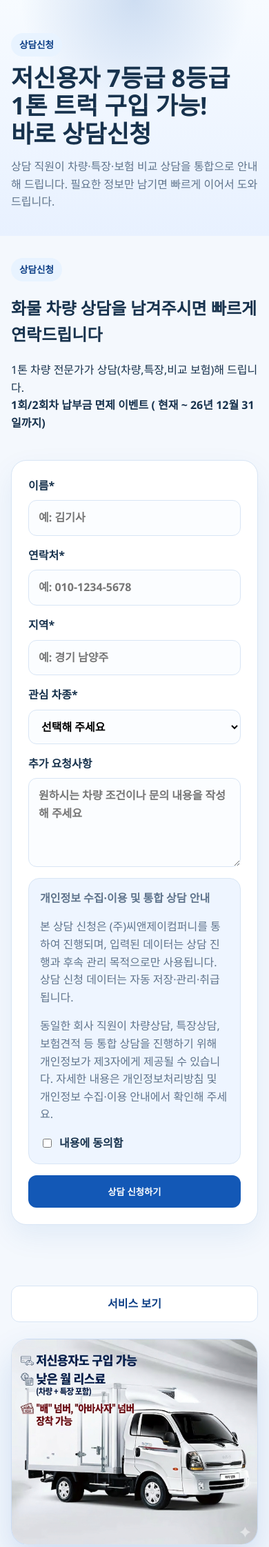
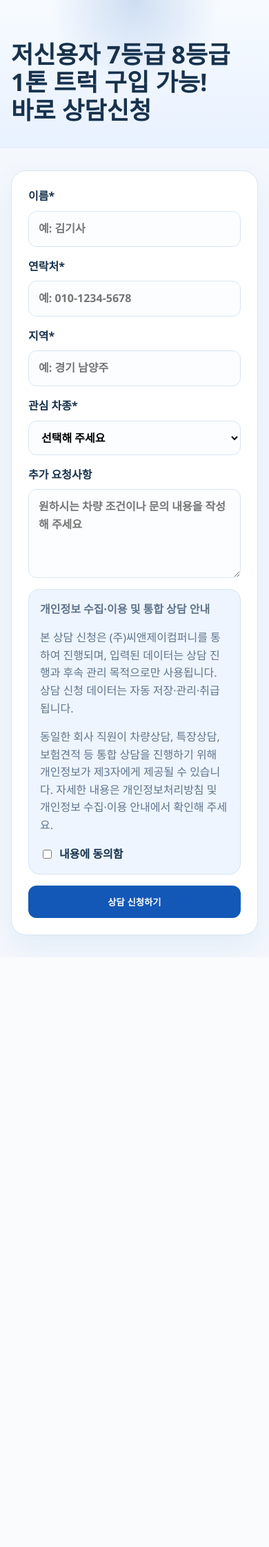
Before and after one commit to sujinchoo/Promotion_Truck_Platform, a Flask app: page /mobile in a window 390 px wide. Shown: the top 2243 px of the page at 69% size. After the commit the page ends 1377 px from the top, so only its background shows below. Run offline with Flask 3, Linux system fonts and the light colour scheme.

Commit message:
Simplify mobile landing by removing extra sections before lead form

```diff
--- a/templates/mobile.html
+++ b/templates/mobile.html
@@ -3,76 +3,15 @@
 {% block content %}
 <section class="hero mobile-hero compact-hero mobile-landing-shell">
     <div class="container narrow-container">
-        <span class="eyebrow">상담신청</span>
         <h1>저신용자 7등급 8등급 <br>1톤 트럭 구입 가능!<br>바로 상담신청</h1>
-        <p class="hero-text">상담 직원이 차량·특장·보험 비교 상담을 통합으로 안내해 드립니다. 필요한 정보만 남기면 빠르게 이어서 도와드립니다.</p>
     </div>
 </section>
 
 <section id="consult" class="section consult-section compact-section mobile-consult">
     <div class="container narrow-container consult-grid single-column">
-        <div>
-            <span class="eyebrow">상담신청</span>
-            <h2>화물 차량 상담을 남겨주시면 빠르게 연락드립니다</h2>
-            <p>1톤 차량 전문가가 상담(차량,특장,비교 보험)해 드립니다.<br><strong> 1회/2회차 납부금 면제 이벤트 ( 현재 ~ 26년 12월 31일까지)</strong></p>
-        </div>
         {% with landing_page='mobile_ad' %}
             {% include "partials/consult_form.html" %}
         {% endwith %}
     </div>
 </section>
-
-<section class="section compact-section mobile-hero-followup">
-    <div class="container narrow-container">
-        <div class="hero-actions stacked-mobile-actions">
-            <a class="btn btn-secondary full-mobile" href="#mobile-benefits">서비스 보기</a>
-        </div>
-        <div class="mobile-hero-visual">
-            <img src="{{ url_for('static', filename=hero_image_path) }}" alt="모바일 랜딩 화물 차량 상담 이미지">
-        </div>
-    </div>
-</section>
-
-<section id="mobile-benefits" class="section compact-section mobile-benefits-section">
-    <div class="container narrow-container">
-        <div class="section-head mobile-benefits-head">
-            <span class="eyebrow">상담 전에 확인해 보세요</span>
-            <h2>한 번의 접수로 통합 상담까지 연결됩니다</h2>
-            <p>차량 상담만이 아니라 특장, 보험 비교견적, 운용리스 구조까지 한 번에 상담해드립니다.</p>
-        </div>
-        <div class="mobile-hook-card">
-            <div>
-                <strong>지금 신청하면 이런 점이 좋습니다.</strong>
-                <ul>
-                    <li><strong>첫번째 1회차 납부금 면제 이벤트 ( 현재 ~ )</strong></li>
-                    <li>신차, 중고차 구매 안되는 저신용자도 차량 구입을 도와 드립니다!</li>
-                    <li>고객 상황에 맞는 차종과 월리스비용 안내</li>
-                    <li>고객님의 담당자가 상담 이력을 이어서 관리</li>
-                    <li>상담 신청 내용은 자동 저장되어 누락 없이 후속 안내</li>
-                </ul>
-            </div>
-            <a class="btn btn-primary" href="#consult">상담 바로 신청</a>
-        </div>
-        <div class="card-grid one mobile-benefit-cards">
-            <article class="info-card accent-card">
-                <h3>화물차 리스 안내</h3>
-                <p>이용자명의 리스로 개인/법인사업자<br>
-                할부 대비 초기 비용이 저렴.<br>
-                "부가세 조기환급"으로 운영비용 확보가능<br>
-                특장까지 포함하여 "저렴한 리스 비용" 산정<br>
-                영업용 "아바사자","배" 넘버 장착 가능</p>
-            </article>
-            <article class="info-card accent-card">
-                <h3>운영 관리</h3>
-                <p>VIP 관리 서비스로 차량 출고 전후 모니터링<br>
-                매년 보험료 갱신 안내 및 비교 견적 제공<br>
-                GPS 를 활용한 차량 관리 지원(법인 차량 / GPS FLEET 서비스 가입시)</p>
-            </article>
-            <article class="info-card accent-card">
-                <h3>빠른 상담 연결</h3>
-                <p>문의 접수 후 차량, 특장, 보험 비교까지 필요한 내용을 빠르게 정리하여 상담을 이어드립니다.</p>
-            </article>
-        </div>
-    </div>
-</section>
 {% endblock %}
```
